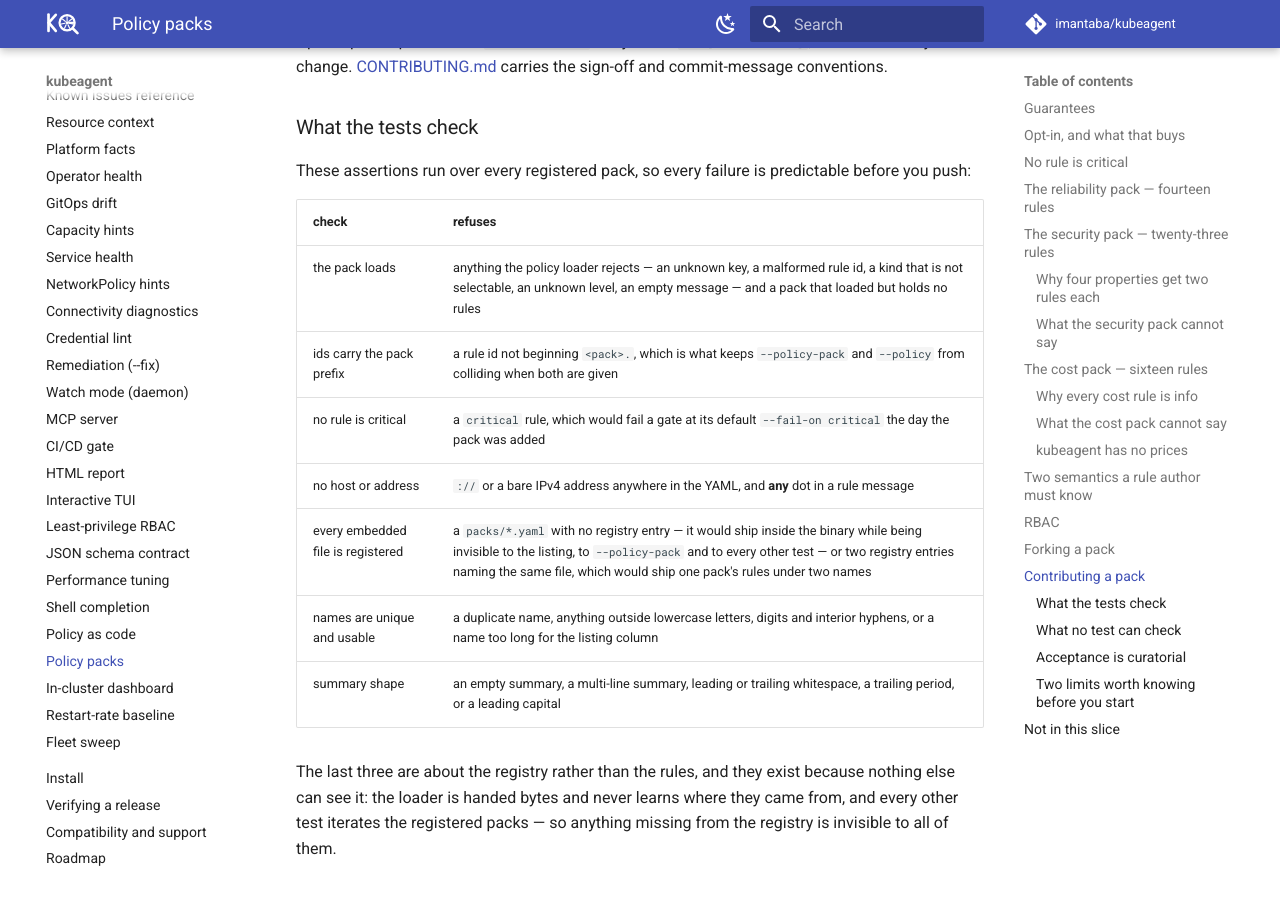
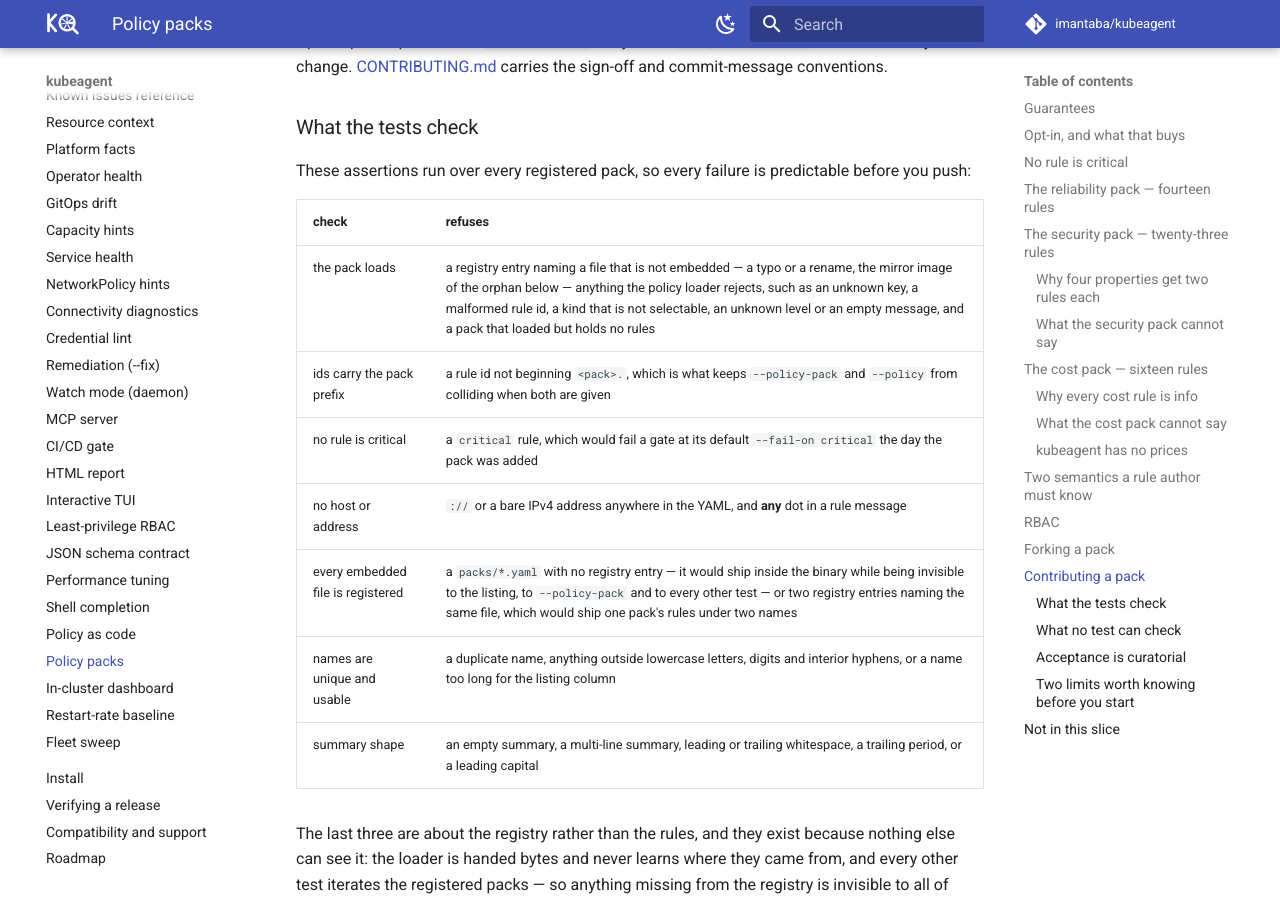
Before and after one commit to imantaba/kubeagent, an MkDocs documentation site: the page built from website/docs/features/policy-packs.md, in a window 1280 px wide and 900 px high, scrolled down 11325 px. Built offline with MkDocs 1.6.1 and Material for MkDocs 9.7.7, drawn with Linux system fonts in a browser that asks for light colours; comment, search, counter and statistics services are not loaded.

Commit message:
docs: name the third way a contributor's pack fails to load
TestEveryPackLoads has three failure branches, not two. loadPack calls
Bytes(name) before policy.Load is ever reached, so a registry entry whose
file: names a path that is not embedded — a typo, a rename, .yml against
.yaml — fails at packs_test.go:19 with a message that does not name the
mistake. That is neither the loader rejecting something nor a pack that
loaded but holds no rules, and no other row covered it: the orphan row
checks the opposite direction, an embedded file with no entry.

The section promises every failure is predictable before you push, so an
unnamed branch is a promise the page does not keep.

Signed-off-by: imantaba <itn.taba@gmail.com>

```diff
--- a/website/docs/features/policy-packs.md
+++ b/website/docs/features/policy-packs.md
@@ -415,7 +415,7 @@ predictable before you push:
 
 | check | refuses |
 |-------|---------|
-| the pack loads | anything the policy loader rejects — an unknown key, a malformed rule id, a kind that is not selectable, an unknown level, an empty message — and a pack that loaded but holds no rules |
+| the pack loads | a registry entry naming a file that is not embedded — a typo or a rename, the mirror image of the orphan below — anything the policy loader rejects, such as an unknown key, a malformed rule id, a kind that is not selectable, an unknown level or an empty message, and a pack that loaded but holds no rules |
 | ids carry the pack prefix | a rule id not beginning `<pack>.`, which is what keeps `--policy-pack` and `--policy` from colliding when both are given |
 | no rule is critical | a `critical` rule, which would fail a gate at its default `--fail-on critical` the day the pack was added |
 | no host or address | `://` or a bare IPv4 address anywhere in the YAML, and **any** dot in a rule message |
```
